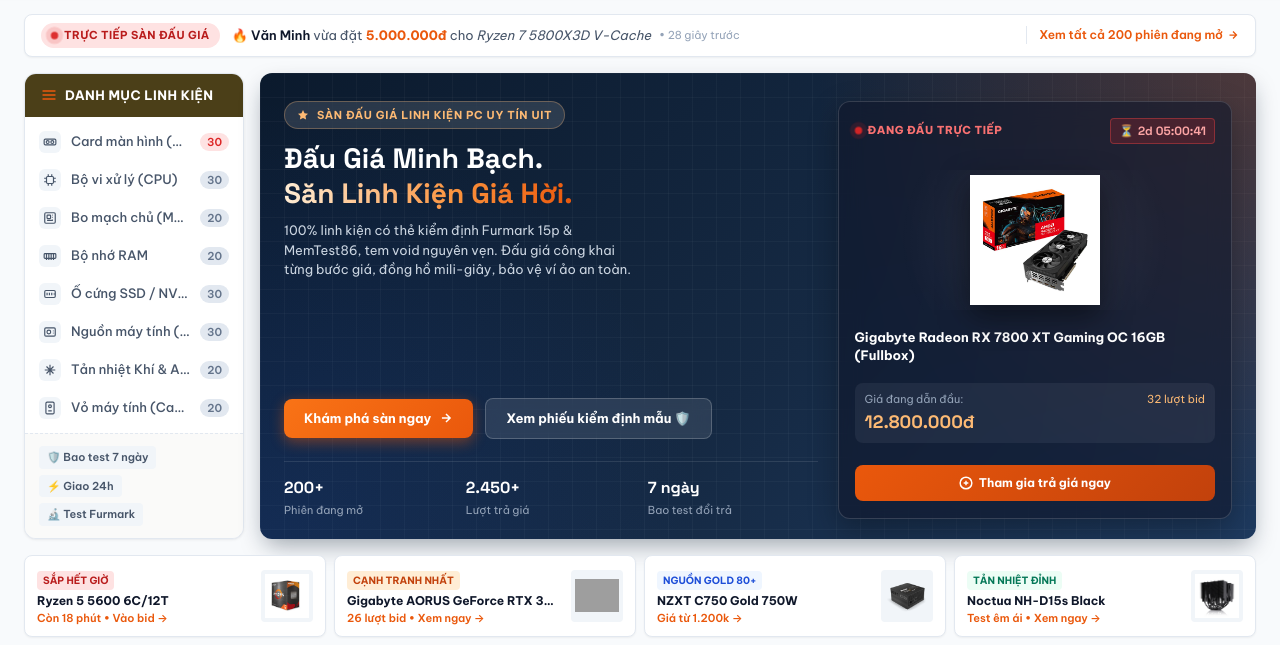
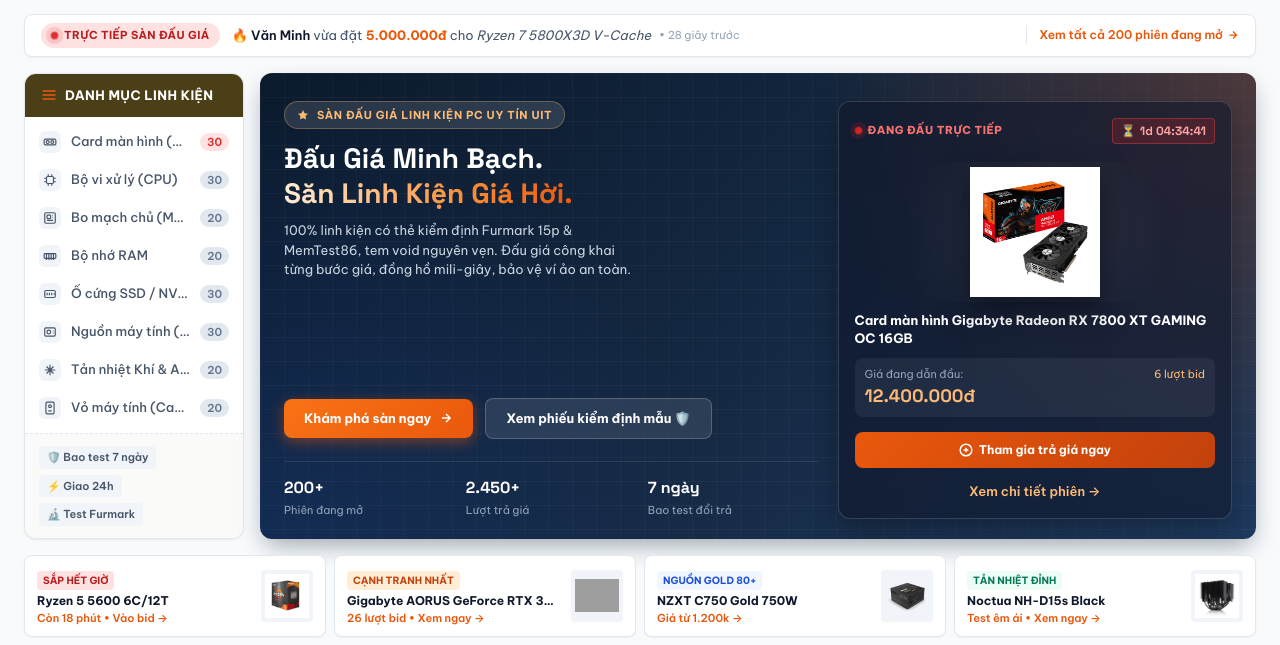
Before and after one commit to PC-BID-Organization/pc-bid, a plain HTML site: page index.html in a window 1280 px wide. Shown: the part 155-800 px from the top of the page. Drawn offline with Linux system fonts and the light colour scheme; grey boxes are pictures that could not be loaded.

Commit message:
fix: bind home live spotlight to real RX 7800 XT data and correct fallback product IDs
- Khung Đang đấu trực tiếp gắn đúng ID 2028 thay cho ID 2002 (GTX 1660 Super)
- Tên, ảnh, giá, lượt bid lấy từ dữ liệu thật và cập nhật sau khi trả giá
- Thêm liên kết sang trang chi tiết phiên ở ảnh, tên và nút Xem chi tiết phiên
- Tạo lại dữ liệu dự phòng ở index.js và product-detail.js từ tệp JSON để ID khớp nội dung

Claude-Session: https://claude.ai/code/session_01CQQDHwYwN4ckQMXmSBz3iq

```diff
--- a/css/home.css
+++ b/css/home.css
@@ -642,6 +642,34 @@
   box-shadow: 0 4px 12px rgba(234, 88, 12, 0.4);
 }
 
+/* Tên sản phẩm tâm điểm dạng liên kết sang trang chi tiết */
+.hero-v2__spotlight-name-link {
+  color: inherit;
+  text-decoration: none;
+}
+
+.hero-v2__spotlight-name-link:hover,
+.hero-v2__spotlight-name-link:focus-visible {
+  text-decoration: underline;
+}
+
+/* Liên kết phụ "Xem chi tiết phiên" bên dưới nút trả giá */
+.hero-v2__spotlight-detail {
+  display: block;
+  margin-top: 10px;
+  text-align: center;
+  font-size: 13px;
+  font-weight: 600;
+  color: #fdba74;
+  text-decoration: none;
+}
+
+.hero-v2__spotlight-detail:hover,
+.hero-v2__spotlight-detail:focus-visible {
+  color: #ffffff;
+  text-decoration: underline;
+}
+
 /* --- 2.3 Cột Phải: 4 Thẻ Đấu Giá Nổi Bật Thu Nhỏ (Curated Promos) --- */
 .hero-v2__promos {
   display: flex;
--- a/index.html
+++ b/index.html
@@ -235,8 +235,8 @@
             </div>
           </div>
 
-          <!-- Card Tâm Điểm: Đang Đấu Trực Tiếp -->
-          <div class="hero-v2__spotlight">
+          <!-- Card Tâm Điểm: Đang Đấu Trực Tiếp (JS cập nhật tên, ảnh, giá, lượt bid theo dữ liệu thật của sản phẩm 2028) -->
+          <div class="hero-v2__spotlight" id="hero-spotlight" data-product-id="2028">
             <div class="hero-v2__spotlight-head">
               <span class="hero-v2__spotlight-live">
                 <span class="pcb-ticker__dot"></span>
@@ -247,30 +247,31 @@
               </span>
             </div>
 
-            <div class="hero-v2__spotlight-media">
+            <a class="hero-v2__spotlight-media" href="product-detail.html?id=2028" data-spotlight-link>
               <img class="hero-v2__spotlight-img" src="images/products/gpu/2028-rx-7800-xt-1.jpg"
-                alt="Card màn hình Gigabyte Radeon RX 7800 XT Gaming OC 16GB">
-            </div>
+                alt="Card màn hình Gigabyte Radeon RX 7800 XT GAMING OC 16GB" data-spotlight-img>
+            </a>
 
-            <h3 class="hero-v2__spotlight-name" title="Gigabyte Radeon RX 7800 XT Gaming OC 16GB">
-              Gigabyte Radeon RX 7800 XT Gaming OC 16GB (Fullbox)
+            <h3 class="hero-v2__spotlight-name" title="Card màn hình Gigabyte Radeon RX 7800 XT GAMING OC 16GB">
+              <a class="hero-v2__spotlight-name-link" href="product-detail.html?id=2028" data-spotlight-link data-spotlight-name>Card màn hình Gigabyte Radeon RX 7800 XT GAMING OC 16GB</a>
             </h3>
 
             <div class="hero-v2__spotlight-pricebox">
               <div class="hero-v2__spotlight-lbl">
                 <span>Giá đang dẫn đầu:</span>
-                <span style="color:#fdba74;">32 lượt bid</span>
+                <span style="color:#fdba74;" data-spotlight-count>6 lượt bid</span>
               </div>
-              <div class="hero-v2__spotlight-bid">12.800.000đ</div>
+              <div class="hero-v2__spotlight-bid" data-spotlight-bid>12.400.000đ</div>
             </div>
 
-            <button type="button" class="hero-v2__spotlight-action" data-action="quick-bid" data-id="2002">
+            <button type="button" class="hero-v2__spotlight-action" data-action="quick-bid" data-id="2028">
               <svg width="14" height="14" viewBox="0 0 24 24" fill="none" stroke="currentColor" stroke-width="2.5">
                 <circle cx="12" cy="12" r="10" />
                 <path d="M12 8v8M8 12h8" />
               </svg>
               <span>Tham gia trả giá ngay</span>
             </button>
+            <a class="hero-v2__spotlight-detail" href="product-detail.html?id=2028" data-spotlight-link>Xem chi tiết phiên →</a>
           </div>
 
         </div>
--- a/js/index.js
+++ b/js/index.js
@@ -31,7 +31,7 @@ const FALLBACK_PRODUCTS = [
     id: 2011,
     name: "Card màn hình ASUS ROG Strix GeForce RTX 3070 8GB OC",
     category: "GPU",
-    condition: "Like New 99% - Fullbox, Tem Void SPC nguyên vẹn",
+    condition: "Đã sử dụng - Fullbox phụ kiện, nguyên tem void",
     startingPrice: 6500000,
     currentBid: 8400000,
     bidStep: 100000,
@@ -40,142 +40,142 @@ const FALLBACK_PRODUCTS = [
     endTime: new Date(Date.now() + 18 * 60 * 1000).toISOString(),
     seller: "tuananh_pc",
     images: ["images/products/gpu/2011-rtx-3070-8gb-1.webp"],
-    specifications: { "VRAM": "8GB GDDR6", "Nhiệt độ test": "Furmark 65°C" }
+    specifications: { "Dung lượng VRAM / Chuẩn": "8GB GDDR6 (256-bit)", "Băng thông bộ nhớ": "14 Gbps", "Cổng kết nối": "2x HDMI 2.1, 3x DisplayPort 1.4a", "Nguồn đề xuất": "650W (2x 8-pin)" }
   },
   {
     id: 1023,
     name: "Bộ vi xử lý AMD Ryzen 7 5800X3D (8C/16T, 96MB V-Cache)",
     category: "CPU",
-    condition: "Đã sử dụng - Chân Socket AM4 hoàn hảo, bao test 7 ngày",
-    startingPrice: 3800000,
-    currentBid: 4900000,
+    condition: "Đã sử dụng - Hàng hiếm sưu tầm, fullbox like new",
+    startingPrice: 5600000,
+    currentBid: 8100000,
     bidStep: 100000,
-    bidCount: 22,
-    marketPriceNew: 8900000,
+    bidCount: 25,
+    marketPriceNew: 9500000,
     endTime: new Date(Date.now() + 45 * 60 * 1000).toISOString(),
-    seller: "gaming_zone_vn",
+    seller: "minhduc_hardware",
     images: ["images/products/cpu/1023-ryzen-7-5800x3d-1.jpg"],
-    specifications: { "Socket": "AM4", "TDP": "105W" }
+    specifications: { "Socket": "AM4", "Số nhân / Số luồng": "8 nhân / 16 luồng", "Xung cơ bản / Xung Boost": "3.40 GHz / 4.50 GHz", "Bộ nhớ đệm (Cache)": "96 MB 3D V-Cache", "TDP": "105 W" }
   },
   {
-    id: 3001,
+    id: 3013,
     name: "Bo mạch chủ MSI MAG Z790 TOMAHAWK WIFI DDR5",
     category: "Mainboard",
-    condition: "Like New 99% - Fullbox phụ kiện râu anten, chặn main",
-    startingPrice: 3500000,
-    currentBid: 4600000,
+    condition: "Đã sử dụng - Còn mới 98%, Fullbox chính hãng, bảo hành 18 tháng",
+    startingPrice: 5100000,
+    currentBid: 5800000,
     bidStep: 100000,
-    bidCount: 11,
-    marketPriceNew: 7200000,
+    bidCount: 7,
+    marketPriceNew: 7690000,
     endTime: new Date(Date.now() + 115 * 60 * 1000).toISOString(),
-    seller: "pc_premium_uit",
+    seller: "tuan_pcbuilder",
     images: ["images/products/mainboard/3013-msi-mag-z790-tomahawk-1.jpg"],
-    specifications: { "Socket": "LGA 1700", "Chuẩn RAM": "DDR5" }
+    specifications: { "Socket": "LGA 1700", "Chipset": "Intel Z790", "Kích thước chuẩn (Form Factor)": "ATX", "Số khe RAM / Chuẩn RAM hỗ trợ": "4 khe DDR5 (Tối đa 192GB)", "Cổng M.2 NVMe": "4 khe M.2 PCIe 4.0 x4" }
   },
   {
-    id: 4001,
-    name: "RAM G.SKILL Trident Z RGB 32GB (2x16GB) 3600MHz DDR4",
+    id: 4003,
+    name: "RAM G.SKILL Trident Z RGB 16GB (1x16GB) 3600MHz DDR4",
     category: "RAM",
-    condition: "Đã sử dụng - MemTest86 2 lượt 0 error, tản nhôm phay xước",
-    startingPrice: 1100000,
-    currentBid: 1650000,
+    condition: "Đã sử dụng - Like New 99%, tem Mai Hoàng bảo hành 8 tháng",
+    startingPrice: 950000,
+    currentBid: 1300000,
     bidStep: 50000,
-    bidCount: 11,
-    marketPriceNew: 2800000,
+    bidCount: 7,
+    marketPriceNew: 1690000,
     endTime: new Date(Date.now() + 85 * 60 * 1000).toISOString(),
-    seller: "linhkien_chinhhang",
+    seller: "minh_gear99",
     images: ["images/products/ram/4003-gskill-trident-z-rgb-16gb-1.jpg"],
-    specifications: { "Dung lượng": "32GB (2x16GB)", "Bus": "3600MHz" }
+    specifications: { "Dung lượng": "16GB (1 x 16GB)", "Chuẩn RAM": "DDR4", "Bus (Tốc độ)": "3600 MHz", "Độ trễ (CAS Latency / CL)": "CL18", "Tản nhiệt / LED": "Tản nhôm phay xước / LED RGB đa vùng" }
   },
   {
     id: 5001,
-    name: "Ổ cứng SSD Samsung 980 Pro 1TB NVMe PCIe Gen 4.0",
+    name: "SSD Samsung 980 Pro 1TB NVMe M.2 PCIe Gen 4.0",
     category: "Storage",
-    condition: "Like New 99% - Sức khỏe 100%, ghi chưa tới 5TB",
-    startingPrice: 1300000,
+    condition: "Đã sử dụng - Sức khỏe (Health) 99%, chạy 120 giờ, nguyên box",
+    startingPrice: 1600000,
+    currentBid: 1950000,
+    bidStep: 50000,
+    bidCount: 7,
+    marketPriceNew: 2850000,
+    endTime: new Date(Date.now() + 32 * 60 * 1000).toISOString(),
+    seller: "vinh_pc_gear",
+    images: ["images/products/storage/5001-samsung-980-pro-1.png"],
+    specifications: { "Dung lượng": "1TB", "Loại ổ đĩa": "NVMe M.2 PCIe Gen 4", "Tốc độ đọc tối đa": "7000 MB/s", "Tốc độ ghi tối đa": "5000 MB/s", "Độ bền TBW": "600 TBW" }
+  },
+  {
+    id: 6013,
+    name: "Nguồn Máy Tính NZXT C750 Gold 750W",
+    category: "PSU",
+    condition: "Đã sử dụng - Fullbox đẹp 98%, nguyên seal tem",
+    startingPrice: 1600000,
     currentBid: 1850000,
     bidStep: 50000,
-    bidCount: 11,
-    marketPriceNew: 2900000,
-    endTime: new Date(Date.now() + 32 * 60 * 1000).toISOString(),
-    seller: "ssd_speed_fast",
-    images: ["images/products/storage/5001-ssd-samsung-980-pro-1tb-1.jpg"],
-    specifications: { "Tốc độ đọc": "7000 MB/s", "Sức khỏe": "CrystalDisk 100%" }
+    bidCount: 5,
+    marketPriceNew: 2890000,
+    endTime: new Date(Date.now() + 140 * 60 * 1000).toISOString(),
+    seller: "hoang_minh_store",
+    images: ["images/products/psu/6013-nzxt-c750-gold-1.png"],
+    specifications: { "Công suất thực": "750W", "Chuẩn hiệu suất": "80 Plus Gold", "Kiểu dây nguồn": "Full Modular", "Kích thước quạt": "120mm" }
   },
   {
-    id: 6001,
-    name: "Nguồn máy tính Corsair RM850x 850W 80 Plus Gold Modular",
-    category: "PSU",
-    condition: "Đã sử dụng - Còn bảo hành hãng 4 năm, tụ Nhật 105°C",
-    startingPrice: 1500000,
-    currentBid: 2150000,
+    id: 8007,
+    name: "Tản nhiệt Noctua NH-D15S Chromax Black",
+    category: "Cooling",
+    condition: "Đã sử dụng - Còn mới 95%, còn ốc và gông lắp đặt cơ bản, cần kiểm tra đủ bộ",
+    startingPrice: 1700000,
+    currentBid: 1800000,
     bidStep: 50000,
-    bidCount: 13,
-    marketPriceNew: 3600000,
-    endTime: new Date(Date.now() + 140 * 60 * 1000).toISOString(),
-    seller: "nguon_pc_chat",
-    images: ["images/products/psu/6013-nzxt-c750-gold-1.png"],
-    specifications: { "Công suất": "850W", "Chứng nhận": "80 Plus Gold" }
+    bidCount: 2,
+    marketPriceNew: 2790000,
+    endTime: new Date(Date.now() + 75 * 60 * 1000).toISOString(),
+    seller: "linh_kien_cu",
+    images: ["images/products/cooling/8007-tan-nhiet-noctua-nh-d15s-chromax-black-1.jpg"],
+    specifications: { "Loại tản nhiệt": "Khí", "Màu sắc": "Đen", "Số ống đồng": "Chưa có dữ liệu", "Socket hỗ trợ": "Chưa có dữ liệu", "Đèn LED": "Chưa có dữ liệu" }
   },
   {
-    id: 8001,
-    name: "Tản nhiệt khí Noctua NH-D15 chromax.black Dual Fan",
-    category: "Cooling",
-    condition: "Fullbox - Đầy đủ ngàm Intel LGA1700 & AMD AM5",
-    startingPrice: 1600000,
-    currentBid: 2200000,
+    id: 7005,
+    name: "Vỏ máy tính Lian Li O11D Mini V2 White",
+    category: "Case",
+    condition: "Đã sử dụng - Còn mới 92%, ngoại hình tốt, quạt đi kèm (nếu có) cần kiểm tra khi nhận",
+    startingPrice: 1150000,
+    currentBid: 1500000,
     bidStep: 50000,
-    bidCount: 12,
-    marketPriceNew: 3200000,
-    endTime: new Date(Date.now() + 75 * 60 * 1000).toISOString(),
-    seller: "noctua_lover",
-    images: ["images/products/cooling/8007-tan-nhiet-noctua-nh-d15s-chromax-black-1.jpg"],
-    specifications: { "Kích cỡ quạt": "140mm Dual", "TDP": "250W" }
+    bidCount: 7,
+    marketPriceNew: 2790000,
+    endTime: new Date(Date.now() + 60 * 60 * 1000).toISOString(),
+    seller: "thanh_pcgear",
+    images: ["images/products/case/7005-vo-may-tinh-lian-li-o11d-mini-v2-white-1.jpg"],
+    specifications: { "Hỗ trợ Mainboard": "ATX;Micro-ATX;Mini-ITX", "Kích thước case": "423.6 x 273.3 x 391.95", "Màu sắc": "Trắng", "Chất liệu / Kính cường lực": "Thép;Kính cường lực", "Hỗ trợ nguồn (PSU)": "ATX (Under 200mm)", "Hỗ trợ tản nhiệt AIO tối đa": "360 mm", "Kích thước tối đa VGA": "Chưa có dữ liệu", "Số quạt đi kèm": "Chưa có dữ liệu" }
   },
   {
-    id: 7001,
-    name: "Vỏ máy tính Lian Li O11 Dynamic Mini Snow White",
-    category: "Case",
-    condition: "Đẹp 98% - Kính cường lực không xước, kèm 3 quạt ARGB",
-    startingPrice: 1200000,
-    currentBid: 1750000,
-    bidStep: 50000,
-    bidCount: 11,
-    marketPriceNew: 2650000,
-    endTime: new Date(Date.now() + 60 * 60 * 1000).toISOString(),
-    seller: "modder_hcm",
-    images: ["images/products/case/7005-vo-may-tinh-lian-li-o11d-mini-v2-white-1.jpg"],
-    specifications: { "Kính cường lực": "2 mặt", "Hỗ trợ Main": "ATX / M-ATX" }
+    id: 2028,
+    name: "Card màn hình Gigabyte Radeon RX 7800 XT GAMING OC 16GB",
+    category: "GPU",
+    condition: "Đã sử dụng - Fullbox còn bảo hành TLC 31 tháng",
+    startingPrice: 11200000,
+    currentBid: 12400000,
+    bidStep: 200000,
+    bidCount: 6,
+    marketPriceNew: 15500000,
+    endTime: new Date(Date.now() + 95 * 60 * 1000).toISOString(),
+    seller: "nam_tech99",
+    images: ["images/products/gpu/2028-rx-7800-xt-1.jpg"],
+    specifications: { "Dung lượng VRAM / Chuẩn": "16GB GDDR6 (256-bit)", "Băng thông bộ nhớ": "19.5 Gbps", "Cổng kết nối": "2x HDMI 2.1a, 2x DisplayPort 2.1", "Nguồn đề xuất": "700W (2x 8-pin)" }
   },
   {
-    id: 2002,
-    name: "Card màn hình Gigabyte Radeon RX 7800 XT Gaming OC 16GB",
-    category: "GPU",
-    condition: "Like New 99% - Tem Viễn Sơn, quạt êm nhiệt độ Furmark 62°C",
-    startingPrice: 9500000,
-    currentBid: 12800000,
-    bidStep: 200000,
-    bidCount: 16,
-    marketPriceNew: 16900000,
-    endTime: new Date(Date.now() + 95 * 60 * 1000).toISOString(),
-    seller: "vga_store_vn",
-    images: ["images/products/gpu/2028-rx-7800-xt-1.jpg"],
-    specifications: { "VRAM": "16GB GDDR6", "Băng thông": "256-bit" }
-  },
-  {
-    id: 1002,
-    name: "Bộ vi xử lý Intel Core i5-13600K (14C/20T, Up to 5.1GHz)",
+    id: 1012,
+    name: "Intel Core i5-13600K",
     category: "CPU",
-    condition: "Like New 99% - Hàng chính hãng Viết Sơn, chân tiếp xúc vàng óng",
-    startingPrice: 4500000,
-    currentBid: 5600000,
+    condition: "Đã sử dụng - Còn bảo hành chính hãng đến 2026",
+    startingPrice: 5100000,
+    currentBid: 6600000,
     bidStep: 100000,
-    bidCount: 11,
-    marketPriceNew: 8100000,
+    bidCount: 15,
+    marketPriceNew: 8200000,
     endTime: new Date(Date.now() + 130 * 60 * 1000).toISOString(),
-    seller: "cpu_uit_zone",
+    seller: "hoanglong_pc",
     images: ["images/products/cpu/1012-i5-13600k-1.jpg"],
-    specifications: { "Socket": "LGA 1700", "Xung nhịp": "5.1 GHz Max" }
+    specifications: { "Socket": "LGA1700", "Số nhân / Số luồng": "14 nhân (6P + 8E) / 20 luồng", "Xung cơ bản / Xung Boost": "3.50 GHz / 5.10 GHz", "Bộ nhớ đệm (Cache)": "24 MB Intel Smart Cache", "TDP": "125 W" }
   }
 ];
 
@@ -562,6 +562,46 @@ function renderCompetitivePromo() {
   if (imgEl && top.images && top.images[0]) imgEl.src = encodePath(top.images[0]);
 }
 
+/**
+ * Lấy sản phẩm tâm điểm của khung "Đang đấu trực tiếp" theo data-product-id trên HTML
+ * @returns {Object|undefined}
+ */
+function getSpotlightProduct() {
+  const card = document.getElementById('hero-spotlight');
+  const id = Number(card?.dataset.productId) || 2028;
+  return allProducts.find(p => Number(p.id) === id);
+}
+
+/**
+ * Cập nhật khung "Đang đấu trực tiếp" theo dữ liệu thật (tên, ảnh, giá, lượt bid, liên kết chi tiết)
+ * để khớp với trang chi tiết và kết quả tìm kiếm
+ */
+function renderSpotlight() {
+  const card = document.getElementById('hero-spotlight');
+  const product = getSpotlightProduct();
+  if (!card || !product) return;
+
+  const nameEl = card.querySelector('[data-spotlight-name]');
+  const imgEl = card.querySelector('[data-spotlight-img]');
+  const bidEl = card.querySelector('[data-spotlight-bid]');
+  const countEl = card.querySelector('[data-spotlight-count]');
+  const bidBtn = card.querySelector('[data-action="quick-bid"]');
+  const detailUrl = `product-detail.html?id=${product.id}`;
+
+  if (nameEl) {
+    nameEl.textContent = product.name;
+    nameEl.closest('h3')?.setAttribute('title', product.name);
+  }
+  if (imgEl && product.images && product.images[0]) {
+    imgEl.src = encodePath(product.images[0]);
+    imgEl.alt = product.name;
+  }
+  if (bidEl) bidEl.textContent = formatVnd(product.currentBid);
+  if (countEl) countEl.textContent = `${product.bidCount || 0} lượt bid`;
+  if (bidBtn) bidBtn.dataset.id = product.id;
+  card.querySelectorAll('[data-spotlight-link]').forEach(link => { link.href = detailUrl; });
+}
+
 function renderNewListingsShelf() {
   const container = document.getElementById('pcb-new-grid');
   if (!container) return;
@@ -613,10 +653,10 @@ function updateAllCountdowns() {
     }
   });
 
-  // Cập nhật đồng hồ spotlight trên hero theo sản phẩm tâm điểm (ID 2002)
+  // Cập nhật đồng hồ spotlight trên hero theo sản phẩm tâm điểm
   const heroTimer = document.getElementById('hero-spotlight-timer');
   if (heroTimer) {
-    const spotlightItem = allProducts.find(p => p.id === 2002);
+    const spotlightItem = getSpotlightProduct();
     const targetTime = spotlightItem ? spotlightItem.endTimestamp : (now + 18 * 86400000);
     const diff = Math.max(0, targetTime - now);
     const totalSec = Math.floor(diff / 1000);
@@ -861,6 +901,8 @@ function executeQuickBid() {
 
   // Phát âm thanh & Thông báo thành công
   playBidSuccessSound();
+  // Cập nhật khung "Đang đấu trực tiếp" nếu vừa trả giá cho sản phẩm tâm điểm
+  renderSpotlight();
   showToast(`🎉 Trả giá thành công ${formatVnd(newBid)}! Bạn đang dẫn đầu phiên.`);
   closeQuickBidModal();
 }
@@ -908,6 +950,7 @@ document.addEventListener('DOMContentLoaded', async () => {
   renderHotAuctionsShelf();
   renderNewListingsShelf();
   renderCompetitivePromo();
+  renderSpotlight();
 
   // 3. Khởi tạo băng chuyền hoạt động sàn
   initLiveTicker();
@@ -1018,6 +1061,7 @@ document.addEventListener('DOMContentLoaded', async () => {
         renderHotAuctionsShelf();
         renderNewListingsShelf();
         renderCompetitivePromo();
+        renderSpotlight();
       });
     }
   });
@@ -1030,6 +1074,7 @@ document.addEventListener('DOMContentLoaded', async () => {
         renderHotAuctionsShelf();
         renderNewListingsShelf();
         renderCompetitivePromo();
+        renderSpotlight();
       });
     }
   });
```
Also changed, not shown: js/product-detail.js (+31 -31 lines).
